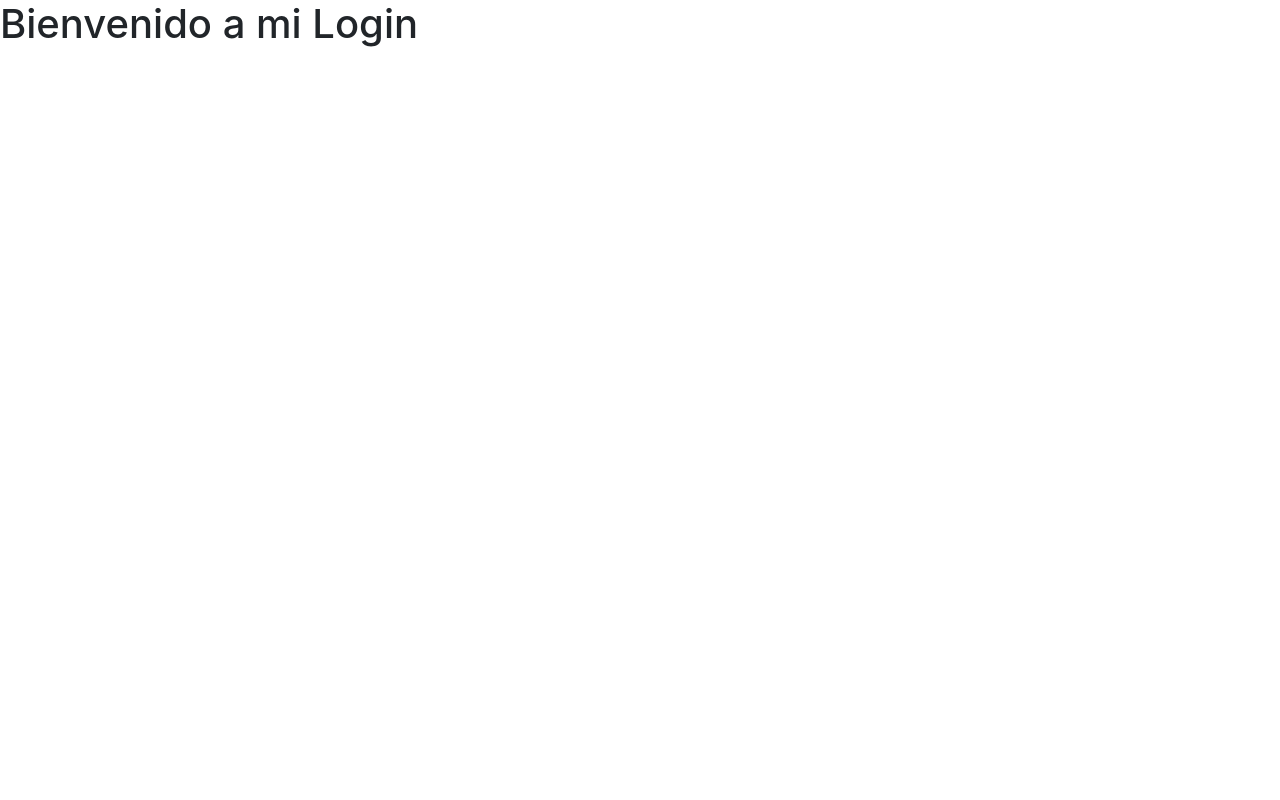
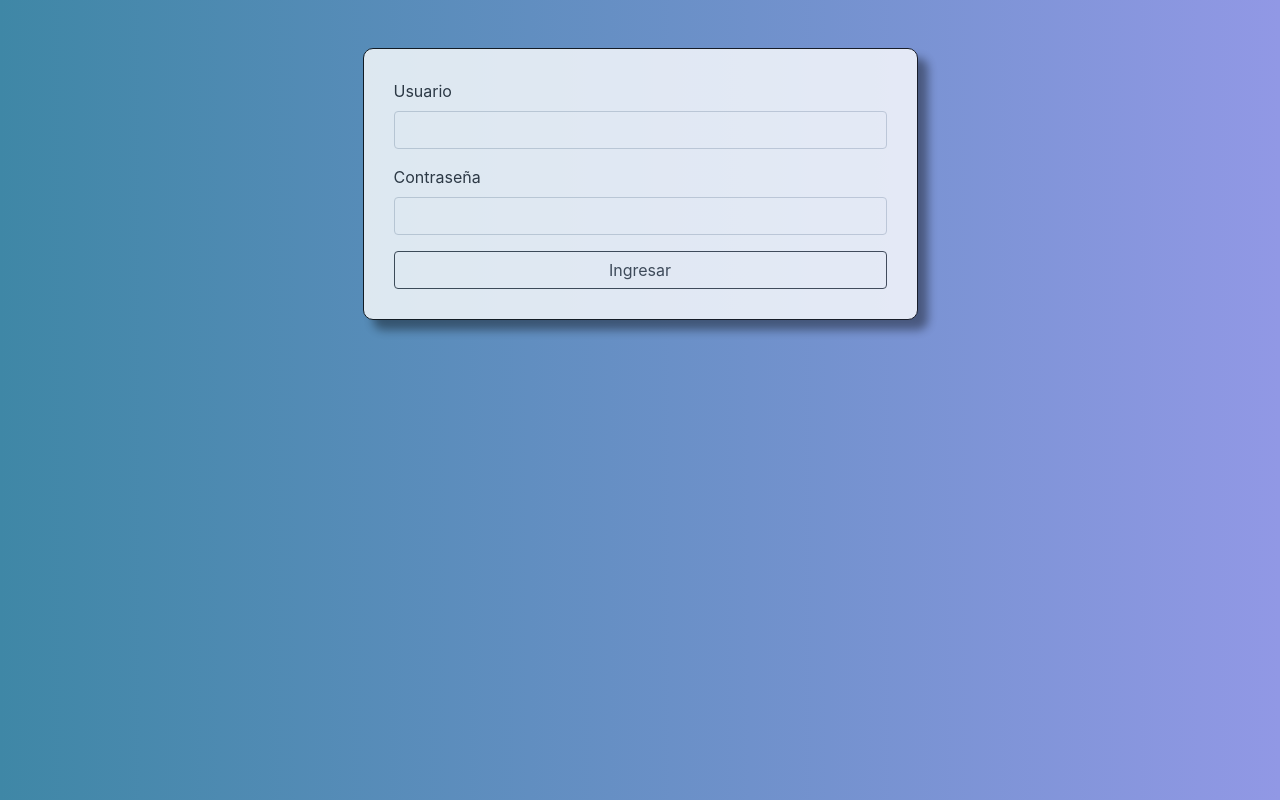
Before and after one commit to AlanWLFx/LoginRegistroJS, a plain HTML site: page index.html in a window 1280 px wide. Drawn offline with Linux system fonts and the light colour scheme.

Commit message:
LoginForm

```diff
--- a/css/estilos.css
+++ b/css/estilos.css
@@ -0,0 +1,14 @@
+body{
+    background: linear-gradient(to right, #3f87a6, #9198e5);
+}
+
+#login{
+    width: 50%;
+    border: 1px solid black;
+    border-radius: 10px;
+    margin: 0 auto;
+    padding: 30px;
+    background: #fff;
+    opacity: .8;
+    box-shadow: 10px 10px 10px 0px rgba(0,0,0,.5);
+}
--- a/index.html
+++ b/index.html
@@ -9,6 +9,20 @@
     <link rel="stylesheet" href="css/estilos.css">
 </head>
 <body>
-    <h1>Bienvenido a mi Login</h1>
+    <div class="container mt-5">
+        <div id="login">
+            <form action="">
+                <div class="form-group">
+                    <label for="user">Usuario</label>
+                    <input type="text"  id="user" class="form-control">
+                </div>
+                <div class="form-group">
+                    <label for="pass">Contraseña</label>
+                    <input type="password"  id="pass" class="form-control">
+                </div>
+                <input type="submit" value="Ingresar" class="btn btn-outline-dark btn-block">
+            </form>
+        </div>
+    </div>
 </body>
 </html>
```
